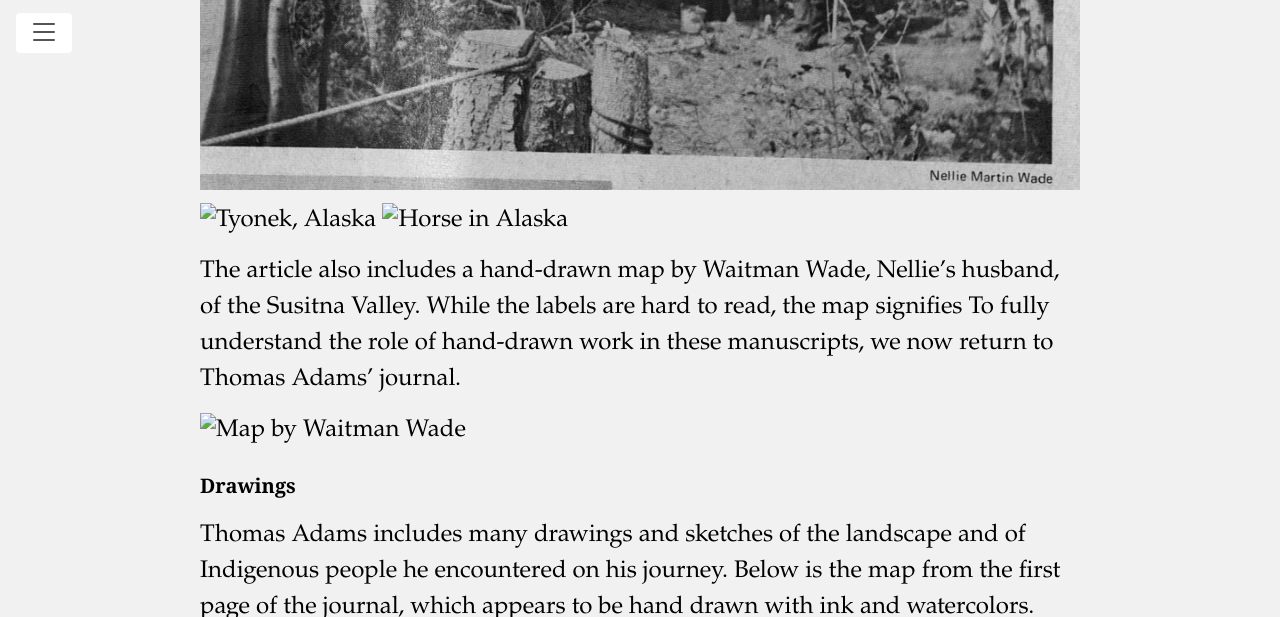
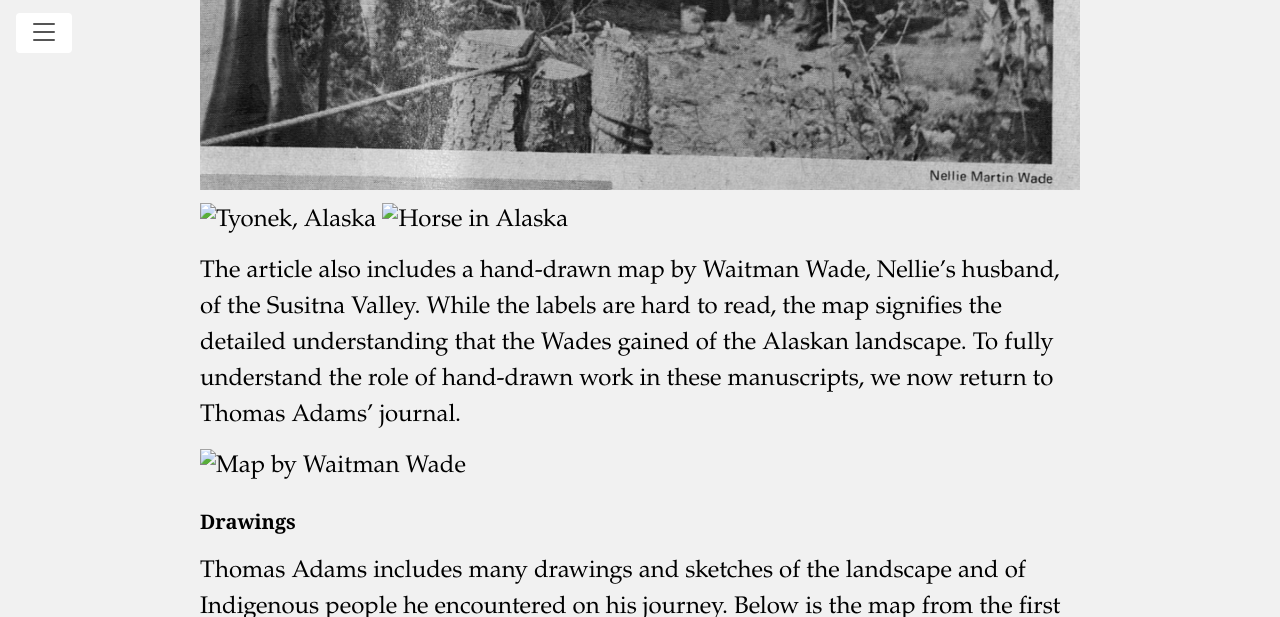
Before and after one commit to HUM-331-Princeton/manifest-destiny, a Jekyll site: the page built from art-in-the-journals.md, in a window 1280 px wide and 900 px high, scrolled down 5418 px, cut to the strip 0-617 px from the top of the window. Built offline with Jekyll 4.4.1, drawn with Linux system fonts in a browser that asks for light colours.

Commit message:
Update art-in-the-journals.md

```diff
--- a/art-in-the-journals.md
+++ b/art-in-the-journals.md
@@ -67,7 +67,7 @@ While researching the journey of the journal itself from Wade’s trip to the pr
 ![Tyonek, Alaska](https://github.com/HUM-331-Princeton/manifest-destiny/blob/main/_images/NMW-1972-ArticleImgTyonek.png?raw=true)
 ![Horse in Alaska](https://github.com/HUM-331-Princeton/manifest-destiny/blob/main/_images/NMW-1972-ArticleImg1.png?raw=true)
 
-The article also includes a hand-drawn map by Waitman Wade, Nellie’s husband, of the Susitna Valley. While the labels are hard to read, the map signifies To fully understand the role of hand-drawn work in these manuscripts, we now return to Thomas Adams’ journal.
+The article also includes a hand-drawn map by Waitman Wade, Nellie’s husband, of the Susitna Valley. While the labels are hard to read, the map signifies the detailed understanding that the Wades gained of the Alaskan landscape. To fully understand the role of hand-drawn work in these manuscripts, we now return to Thomas Adams’ journal.
 
 ![Map by Waitman Wade](https://github.com/HUM-331-Princeton/manifest-destiny/blob/main/_images/NMW-1972-ArticleImgMap.png?raw=true)
 
```
